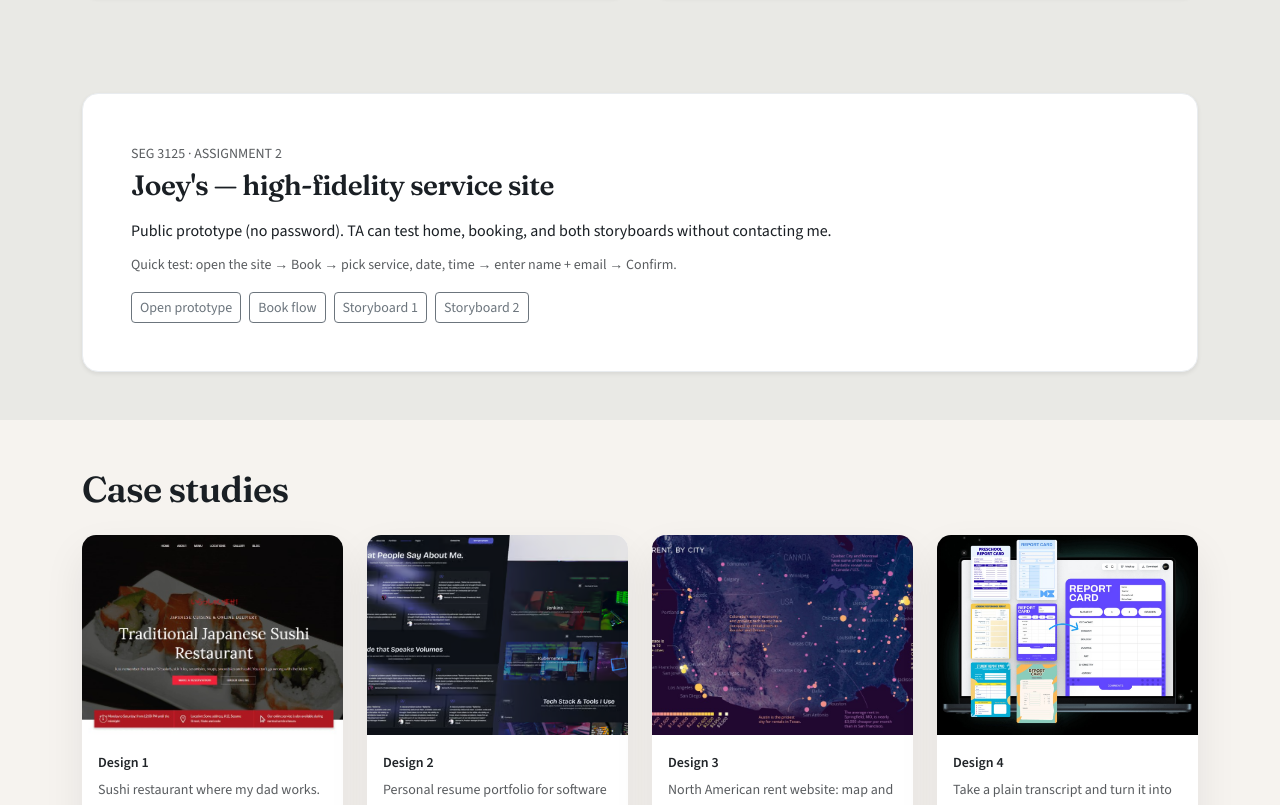
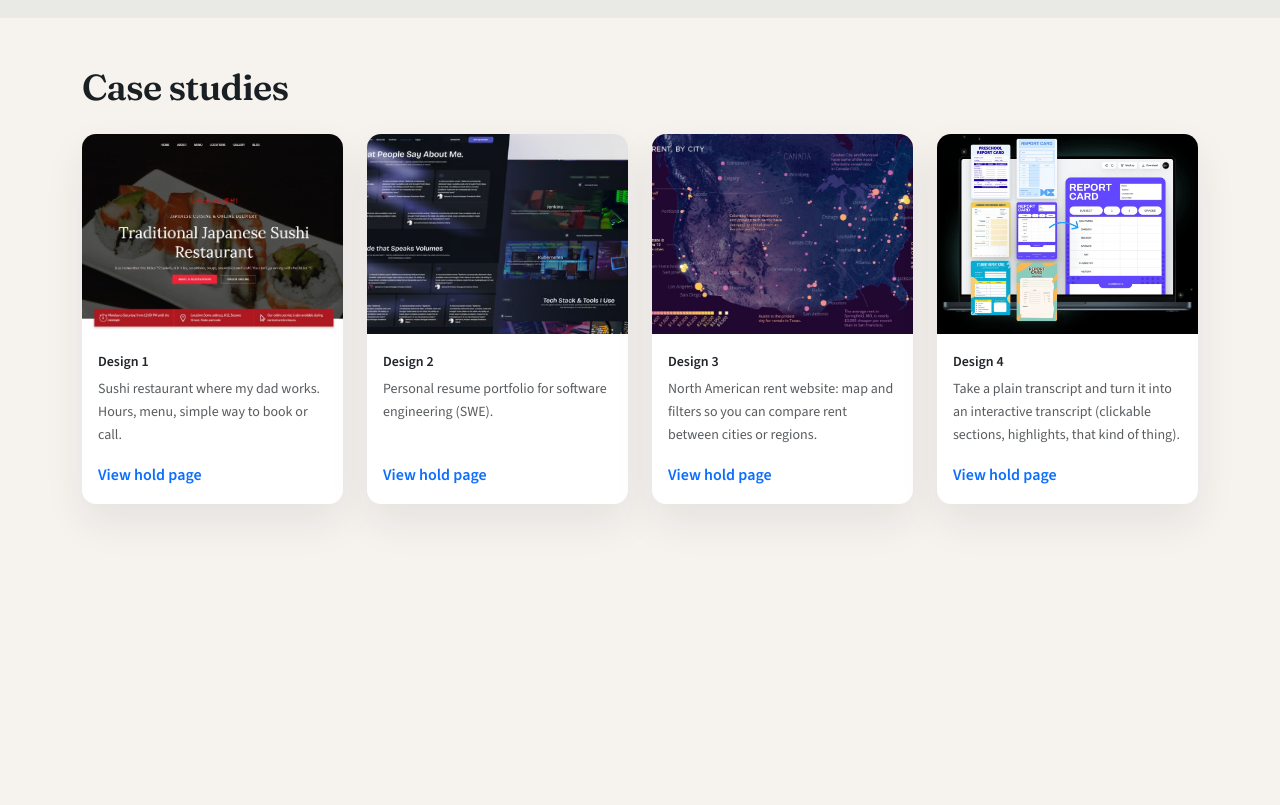
Before and after one commit to JosephAhn23/SEG3125-Assignment-1, a plain HTML site: page index.html in a window 1280 px wide. Shown: the part 1995-2800 px from the top of the page. After the commit the page ends 2595 px from the top, so only its background shows below. Drawn offline with nearby package versions, Linux system fonts and the light colour scheme.

Commit message:
Remove Assignment 2 prototype section from portfolio home page.
Drop Joey's block, nav link, and storyboard mention in How I work.

```diff
--- a/index.html
+++ b/index.html
@@ -29,9 +29,6 @@
         <ul class="navbar-nav d-flex flex-row align-items-center gap-3 ms-auto mb-0">
           <li class="nav-item">
             <a class="nav-link py-1" href="#work">How I work</a>
-          </li>
-          <li class="nav-item">
-            <a class="nav-link py-1" href="#assignment-2">Assignment 2</a>
           </li>
           <li class="nav-item">
             <a class="nav-link py-1" href="#case-studies">Case studies</a>
@@ -112,7 +109,7 @@
             </p>
             <p class="mb-2">
               I put boxes on the page first (nav, main action, whatever matters most). Colors and animation
-              come later or I get sidetracked. Assignment 2 has two storyboards linked from the home page.
+              come later or I get sidetracked.
             </p>
             <p class="mb-2">
               Then I build the UI. Bigger apps I use <strong>React</strong>. For SEG stuff or a fast page it's
@@ -157,32 +154,6 @@
                   >Visit NN/g</a
                 >
               </div>
-            </div>
-          </div>
-        </div>
-      </section>
-
-      <section id="assignment-2" class="py-5 section-tint">
-        <div class="container">
-          <div class="p-4 p-lg-5 rounded-4 bg-body shadow-sm border border-light-subtle">
-            <p class="text-uppercase small text-muted mb-1">SEG 3125 · Assignment 2</p>
-            <h2 class="h3 display-font mb-3">Joey&apos;s — high-fidelity service site</h2>
-            <p class="mb-2">
-              Public prototype (no password). TA can test home, booking, and both storyboards without contacting
-              me.
-            </p>
-            <p class="mb-3 small text-muted">
-              Quick test: open the site → Book → pick service, date, time → enter name + email → Confirm.
-            </p>
-            <div class="d-flex flex-wrap gap-2">
-              <a href="service-prototype/" class="btn btn-outline-secondary btn-sm">Open prototype</a>
-              <a href="service-prototype/#/book" class="btn btn-outline-secondary btn-sm">Book flow</a>
-              <a href="service-prototype/#/storyboard-1" class="btn btn-outline-secondary btn-sm"
-                >Storyboard 1</a
-              >
-              <a href="service-prototype/#/storyboard-2" class="btn btn-outline-secondary btn-sm"
-                >Storyboard 2</a
-              >
             </div>
           </div>
         </div>
```
